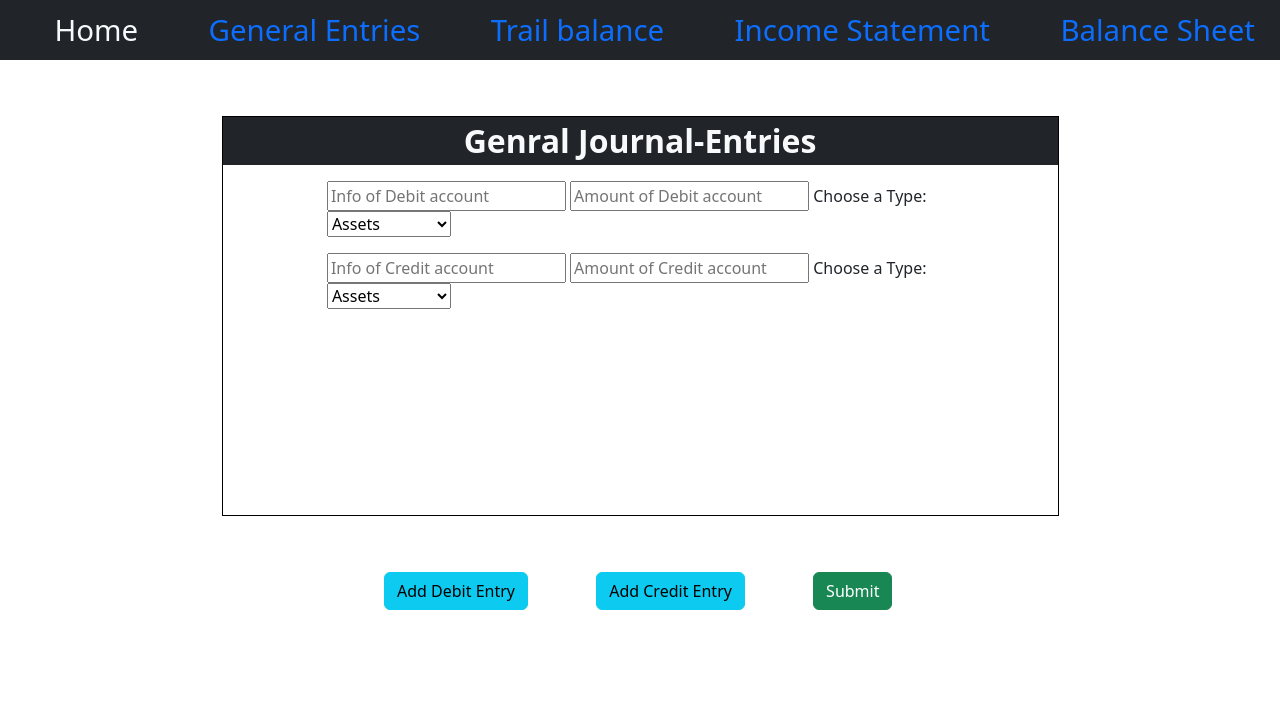
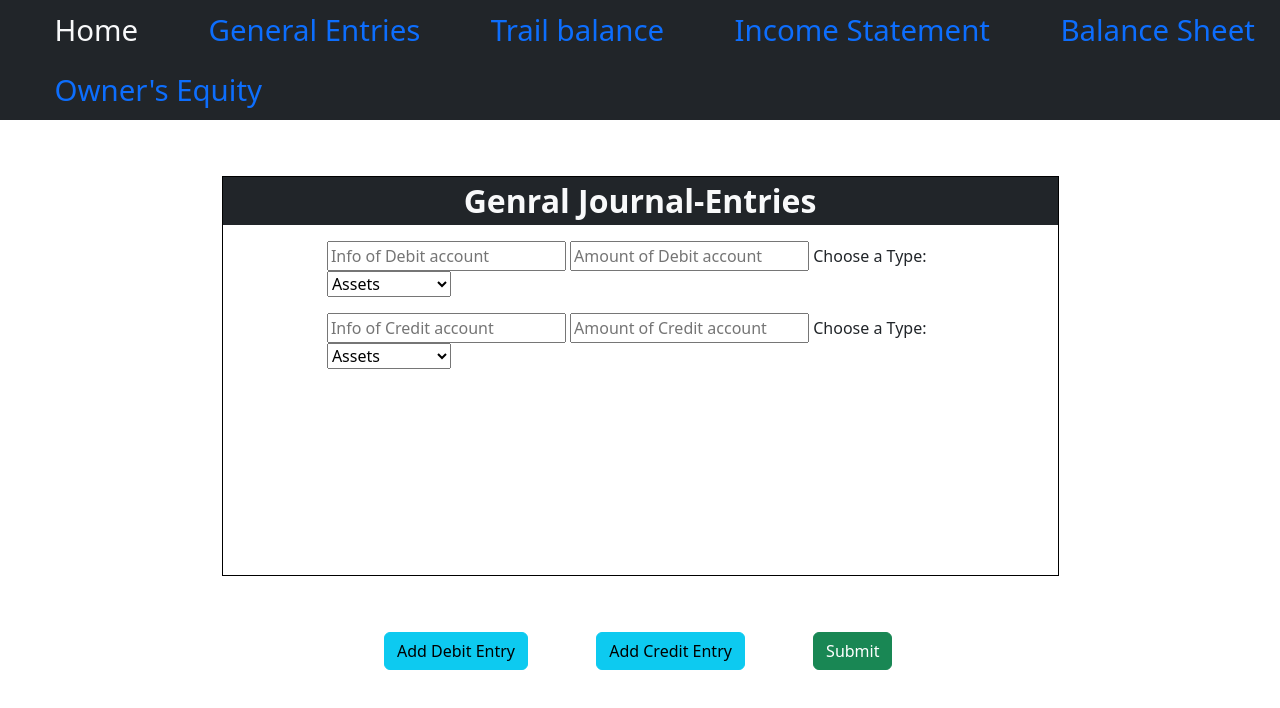
Before and after one commit to muhammadminhaj786/accounting-cycle, a plain HTML site: page index.html in a window 1280 px wide. Drawn offline with nearby package versions, Linux system fonts and the light colour scheme.

Commit message:
Update index.html

```diff
--- a/index.html
+++ b/index.html
@@ -24,6 +24,9 @@
             </li>
             <li class="nav-item">
                 <a class="nav-link" href="./balanceSheet.html">Balance Sheet</a>
+            </li>
+            <li class="nav-item">
+                <a class="nav-link" href="./ownerEquity.html">Owner's Equity</a>
             </li>
           </ul>
     </section>
```
